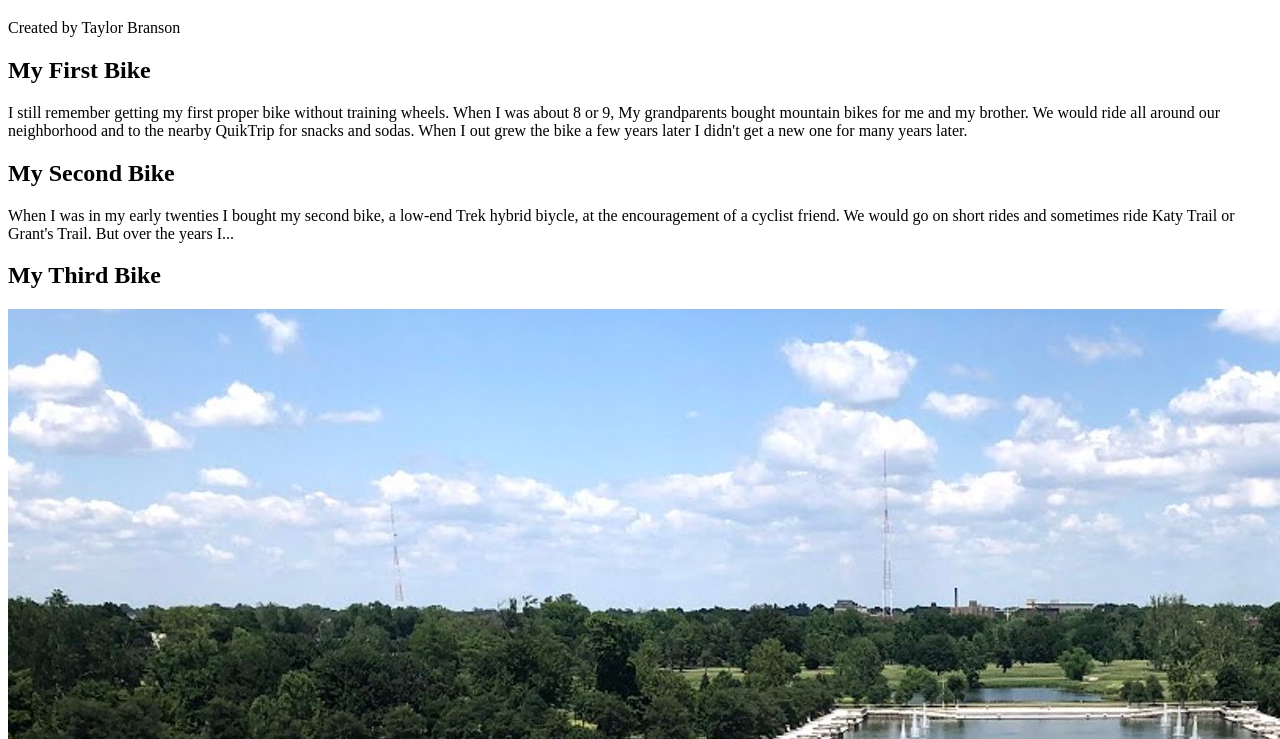
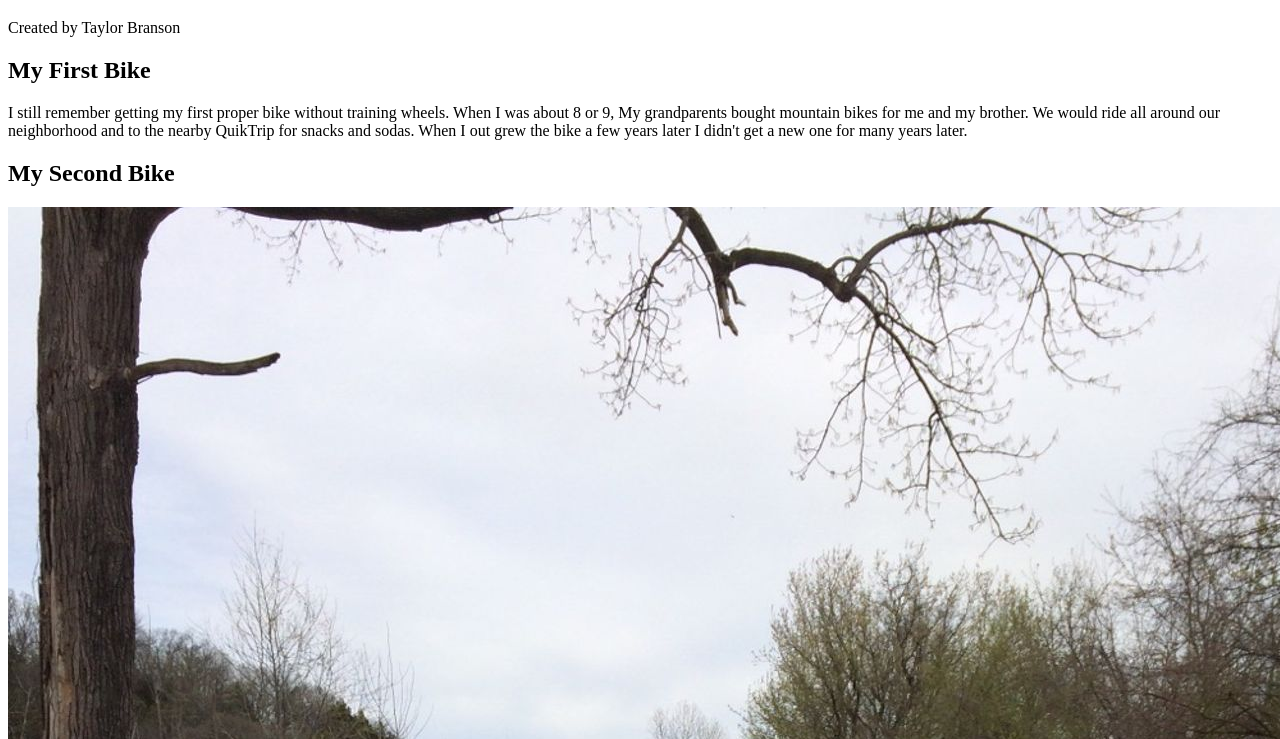
Before and after one commit to taylorabranson/html-me-something, a plain HTML site: page index.html in a window 1280 px wide. Shown: the part 61-800 px from the top of the page. Drawn offline with Linux system fonts and the light colour scheme.

Commit message:
Added image file Trek-71FX.jpg

```diff
--- a/index.html
+++ b/index.html
@@ -15,6 +15,7 @@
                 <h2>My First Bike</h2>
                 <p>I still remember getting my first proper bike without training wheels. When I was about 8 or 9, My grandparents bought mountain bikes for me and my brother. We would ride all around our neighborhood and to the nearby QuikTrip for snacks and sodas. When I out grew the bike a few years later I didn't get a new one for many years later.</p>
                 <h2>My Second Bike</h2>
+                <img src="images/Trek-71FX.jpg" alt="Trek hybrid bike on Katy Trail"></img>
                 <p>When I was in my early twenties I bought my second bike, a low-end Trek hybrid biycle, at the encouragement of a cyclist friend. We would go on short rides and sometimes ride Katy Trail or Grant's Trail. But over the years I... </p>
                 <!-- TO DO: Finish second paragraph-->
                 <h2>My Third Bike</h2>
```
Also changed, not shown: images/Trek-71FX.jpg (added).
